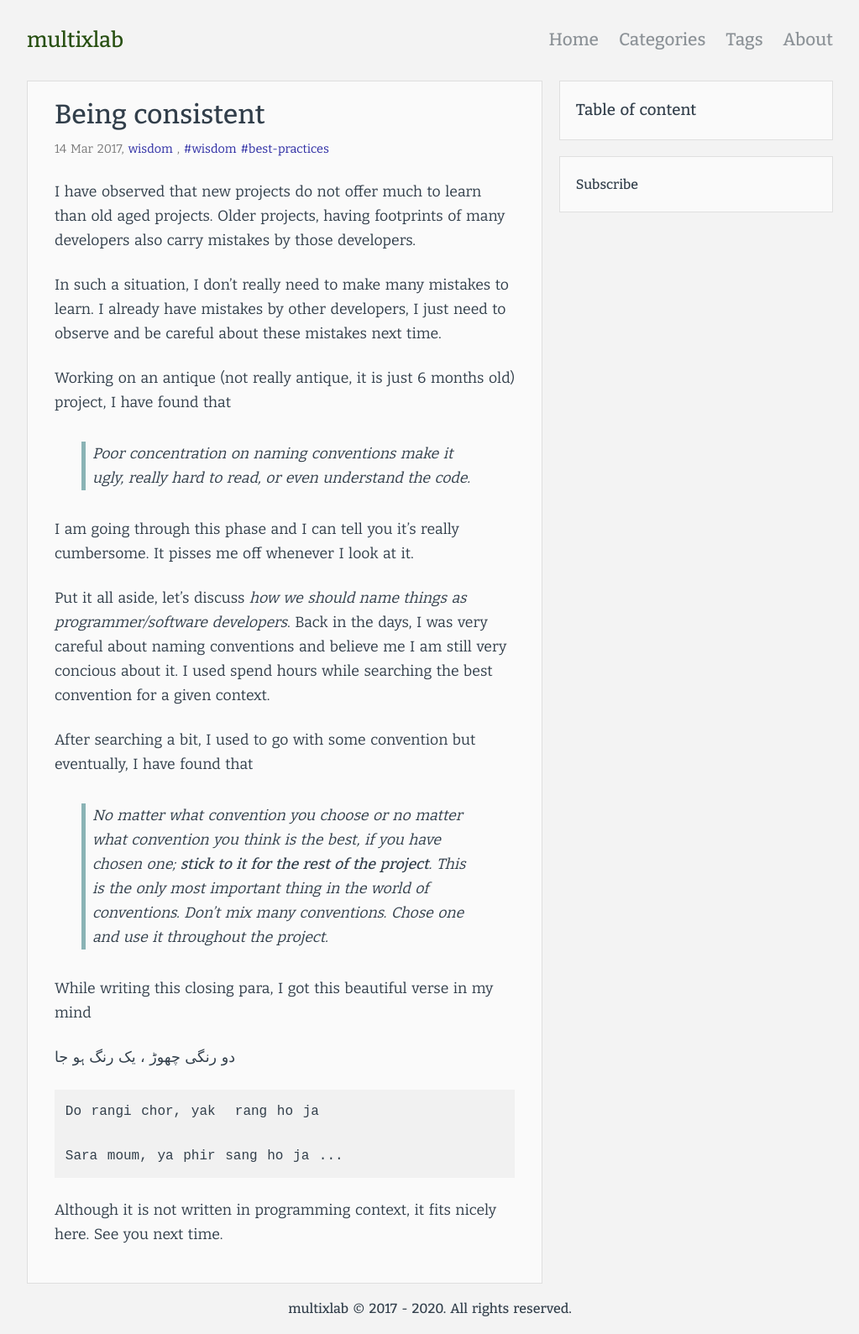
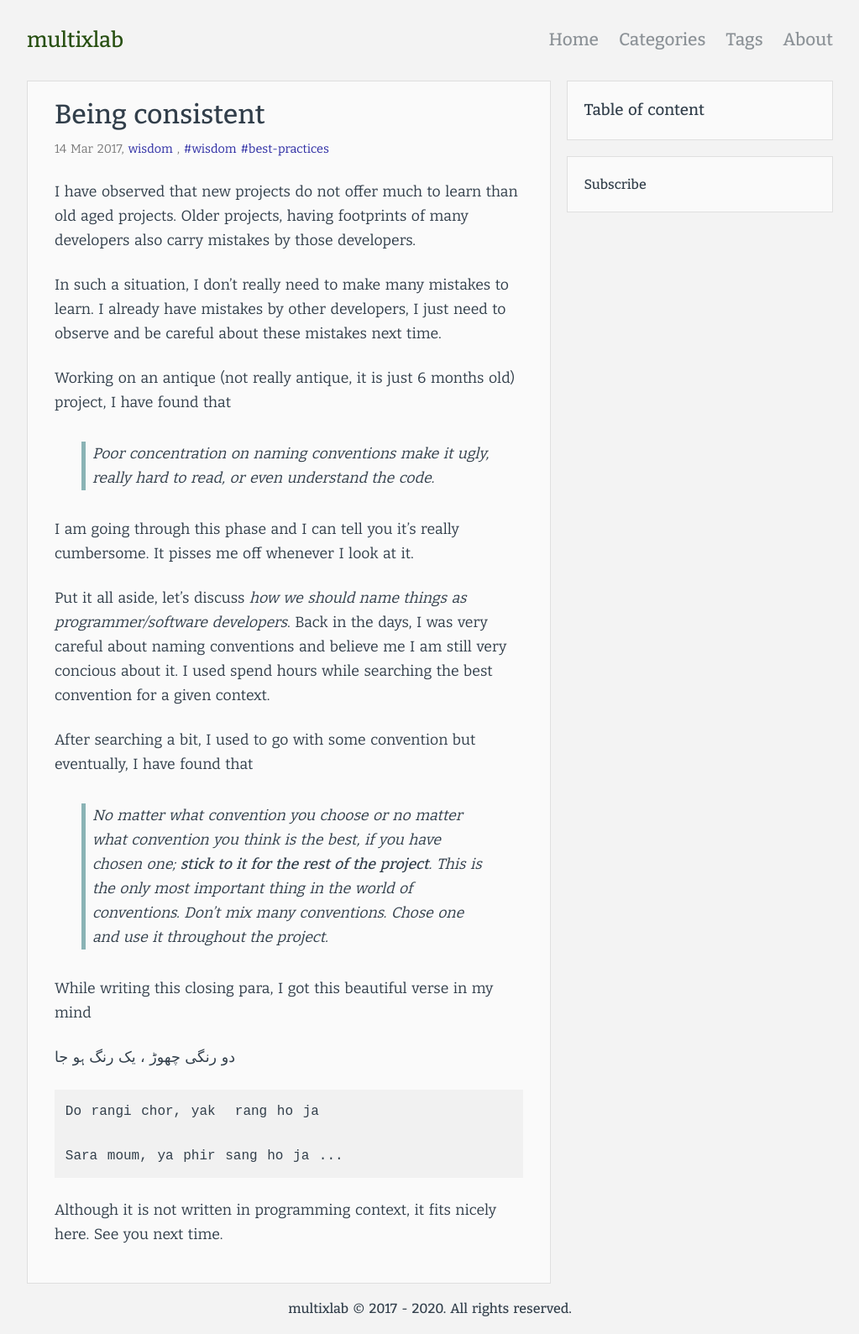
Before and after one commit to multixlab/multixlab.github.io, a Jekyll site: the page built from _posts/2017-03-14-being-consistant.md, in a window 1280 px wide. Shown: the whole page at 84% size, without its empty margins (128-1151 px from the left). Built offline with Jekyll 4.4.1, drawn with Linux system fonts in a browser that asks for light colours.

Commit message:
adjust post page column width

```diff
--- a/_sass/post.scss
+++ b/_sass/post.scss
@@ -163,11 +163,11 @@
   }
 
   .post-left {
-    width: 65%;
+    width: 66%;
   }
 
   .post-right {
-    width: 35%;
+    width: 34%;
   }
 
   #toc {
```
